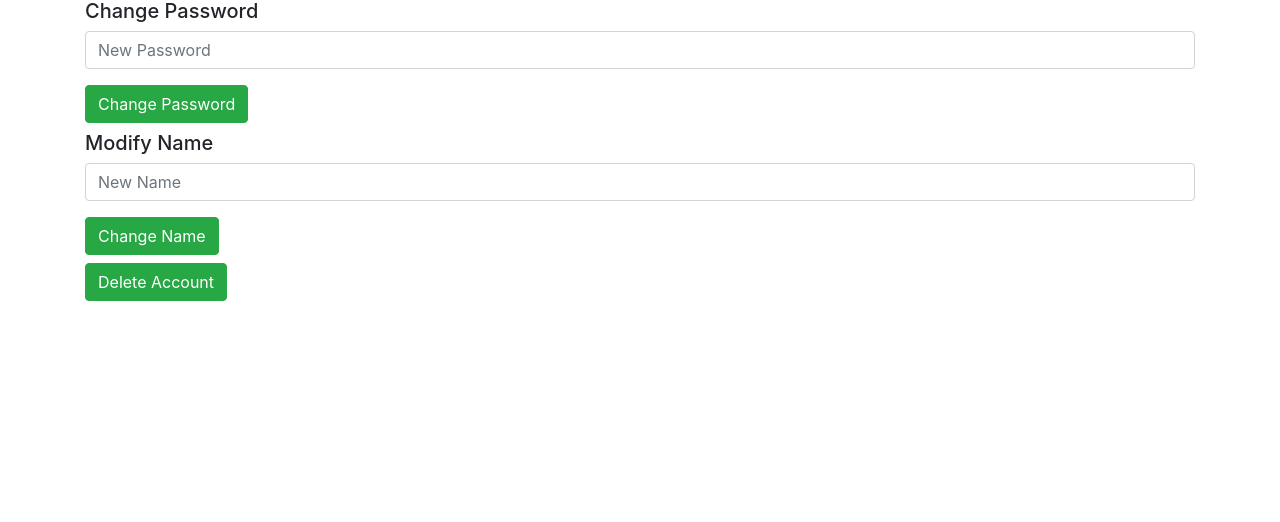
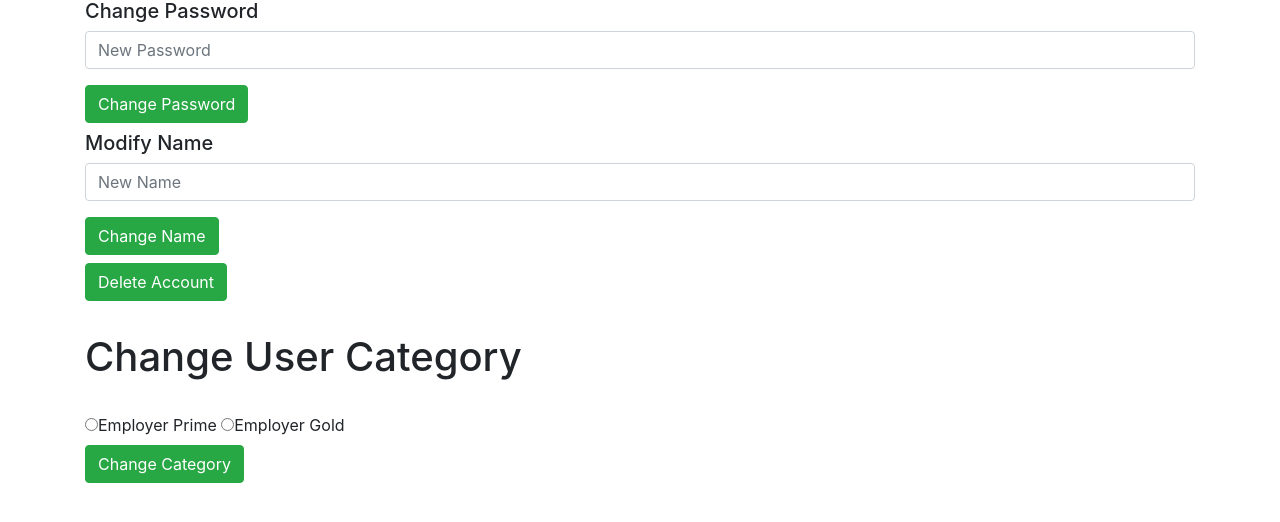
Before and after one commit to CaoGreg/COMP-353-Main-Project, a Flask app: page /modify_user_profile in a window 1280 px wide. Shown: the part 137-659 px from the top of the page. Run offline with Flask 2, Linux system fonts and the light colour scheme; some libraries are stand-ins or nearby versions.

Commit message:
user category, update user category, number of application

```diff
--- a/app.py
+++ b/app.py
@@ -27,9 +27,16 @@ def applied_jobs():
     return render_template('applied-jobs-results.html', list_of_job_applications=get_job_applications(email))
 
 
-@app.route('/user-profile')
+@app.route('/user-profile', methods=['GET', 'POST'])
 def user_profile():
-    return render_template('user-profile.html')
+    user_category = check_user_category()
+    user_type = user_category[0][0].split(" ")[0:][0]
+    print("user_type ", user_type)
+    if request.method == 'POST':
+        update_user_category(request.form['optradio'])
+        return render_template('user-profile.html', user_type=user_type, msg="SUCCESSFULLY UPDATED YOUR USER CATEGORY")
+    else:
+        return render_template('user-profile.html', user_type=user_type)
 
 
 @app.route('/modify_user_profile', methods=['GET', 'POST'])
@@ -124,6 +131,7 @@ def add_job_application():
                                            application_result=add_application_job(posting_id, email),
                                            msg="YOU SUCCESSFULLY APPLIED TO THE JOB")
             # else they are gold, unlimited application
+            # or they are employer
             else:
                 return render_template('add_job_application.html', application_result=add_application_job(posting_id, email), msg="YOU SUCCESSFULLY APPLIED TO THE JOB")
     else:
--- a/db_connection.py
+++ b/db_connection.py
@@ -160,7 +160,7 @@ def check_user_category():
     data = []
     today = date.today()
     # To change email with user session's email
-    email = "David@gmail.com"
+    email = "Jean@gmail.com"
     print(email)
     cursor = db_connection.cursor()
     cursor.execute("USE oxc353_1")
@@ -180,7 +180,7 @@ def check_user_num_of_application():
     data = []
     today = date.today()
     # To change email with user session's email
-    email = "David@gmail.com"
+    email = "Jean@gmail.com"
     print(email)
     cursor = db_connection.cursor()
     cursor.execute("USE oxc353_1")
@@ -194,3 +194,24 @@ def check_user_num_of_application():
     cursor.close()
     db_connection.commit()
     return data
+
+
+def update_user_category(new_category):
+    data = []
+    today = date.today()
+    # To change email with user session's email
+    email = "Jean@gmail.com"
+    print(email)
+    cursor = db_connection.cursor()
+    cursor.execute("USE oxc353_1")
+    cursor.execute("""UPDATE MP_Subscribed_to
+    SET category = %s
+    WHERE email = %s
+    """,
+        (new_category, email))
+    for row in cursor:
+        data.append(row)
+        print(row)
+    cursor.close()
+    db_connection.commit()
+    return data
--- a/templates/user-profile.html
+++ b/templates/user-profile.html
@@ -35,4 +35,22 @@
         </div>
     </form>
 </div>
+<br>
+<div class="container">
+    <h1>Change User Category</h1>
+    <br>
+    <form id="change-user-category-form" action="" method="post">
+        {% if user_type == 'User'%}
+            <label class="radio-inline"><input type="radio" name="optradio" value="User Basic">User Basic</label>
+            <label class="radio-inline"><input type="radio" name="optradio" value="User Prime">User Prime</label>
+            <label class="radio-inline"><input type="radio" name="optradio" value="User Gold">User Gold</label>
+        {% else %}
+            <label class="radio-inline"><input type="radio" name="optradio" value="Employer Prime">Employer Prime</label>
+            <label class="radio-inline"><input type="radio" name="optradio" value="Employer Gold">Employer Gold</label>
+        {% endif %}
+        <br>
+        <input class="btn btn-success" type="submit" value="Change Category">
+    </form>
+    <h2>{{ msg }}</h2>
+</div>
 {% endblock %}
```
